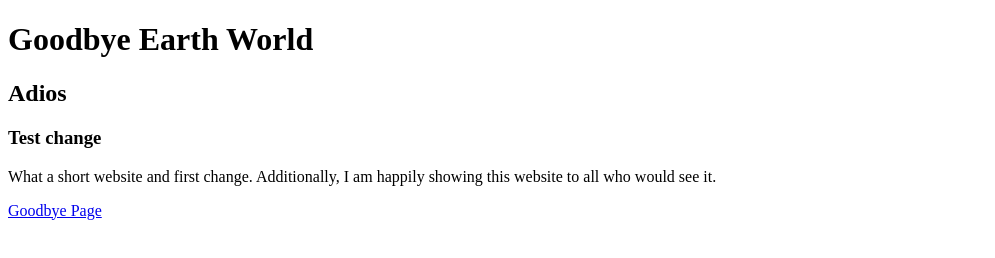
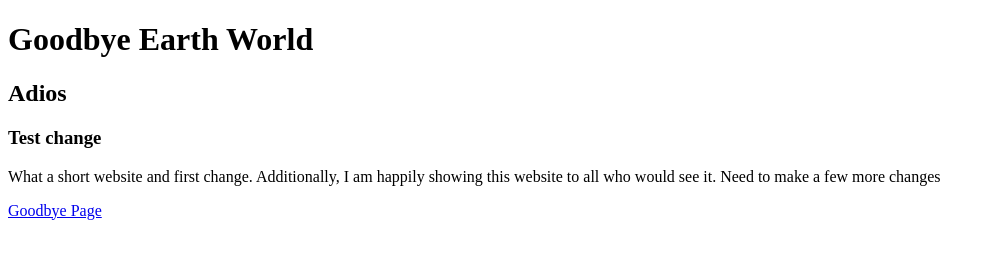
Before and after one commit to code4policy/simple-website-1, a plain HTML site: page index.html in a window 1280 px wide. Shown: the whole page, without its empty margins (0-995 px from the left). Drawn offline with Linux system fonts and the light colour scheme.

Commit message:
make more changes per homework

```diff
--- a/index.html
+++ b/index.html
@@ -10,7 +10,10 @@
 	<h1>Goodbye Earth World</h1>
 	<h2>Adios</h2>
 	<h3>Test change</h3>
-	<p> What a short website and first change.  Additionally, I am happily showing this website to all who would see it.</p>
+	<p> What a short website and first change.  Additionally, I am happily showing this website to all who would see it.
+
+	Need to make a few more changes
+	</p>
 
 <a href="goodbye.html"> Goodbye Page </a>
 </body>
```
Also changed, not shown: goodbye.html (+4 -1 lines).
